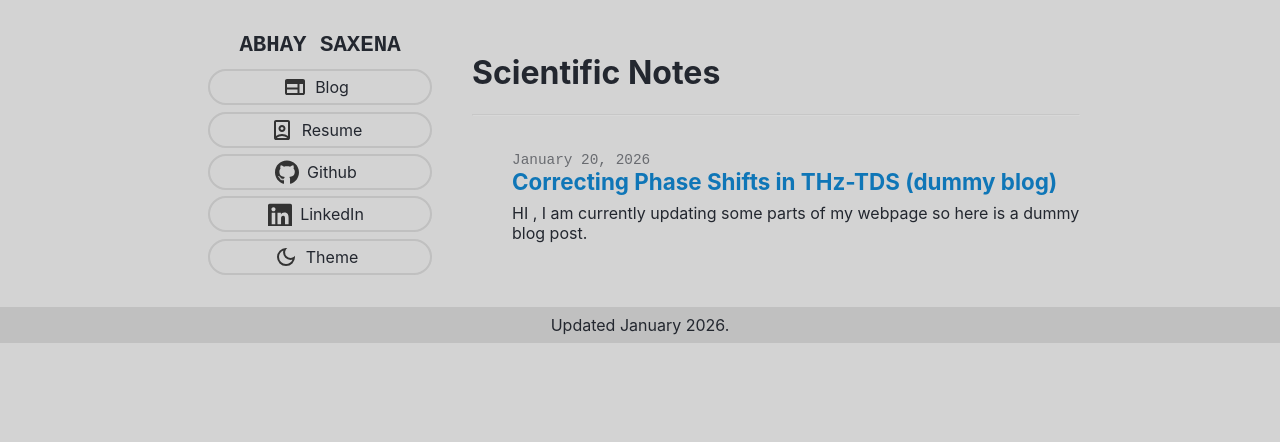
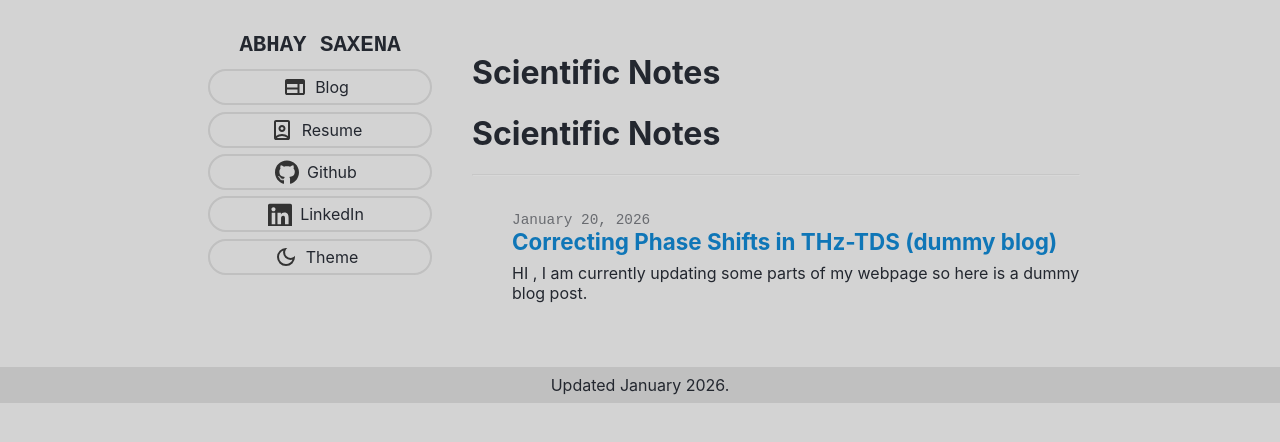
Before and after one commit to saxenabhay/saxenabhay.github.io, a Jekyll site: the page built from index.html, in a window 1280 px wide. Shown: the top 442 px of the page. Built offline with Jekyll 4.4.1, drawn with Linux system fonts in a browser that asks for light colours.

Commit message:
date logo and abouts

```diff
--- a/_layouts/default.html
+++ b/_layouts/default.html
@@ -69,7 +69,20 @@
         </div>
 
         <div id="content">
+
+            {% if page.title and page.hide_title != true %}
+                <h1 style="margin-bottom: 0.5rem;">{{ page.title }}</h1>
+            {% endif %}
+
+            {% if page.date %}
+                <p style="opacity: 0.6; font-size: 0.95rem; margin-top: 0; margin-bottom: 2rem; display: flex; align-items: center;">
+                    <span id="dateic" class="ico" style="margin-right: 0.5rem; width: 1.2rem; height: 1.2rem;"></span>
+                    {{ page.date | date: "%B %d, %Y" }}
+                </p>
+            {% endif %}
+
             {{ content }}
+
         </div>
     </div>
     <div id="footer">Updated {{ "now" | date: "%B %Y" }}. <script src="/assets/js/script.js"></script></div>
--- a/assets/css/style.css
+++ b/assets/css/style.css
@@ -69,6 +69,9 @@
 }
 #music{
     background-image: url(../logos/music.svg);
+}
+#date{
+    background-image: url(../logos/date.svg);
 }
 
 html, body{
```
Also changed, not shown: about.md (+1 -0 lines), assets/logos/date.svg (added).
